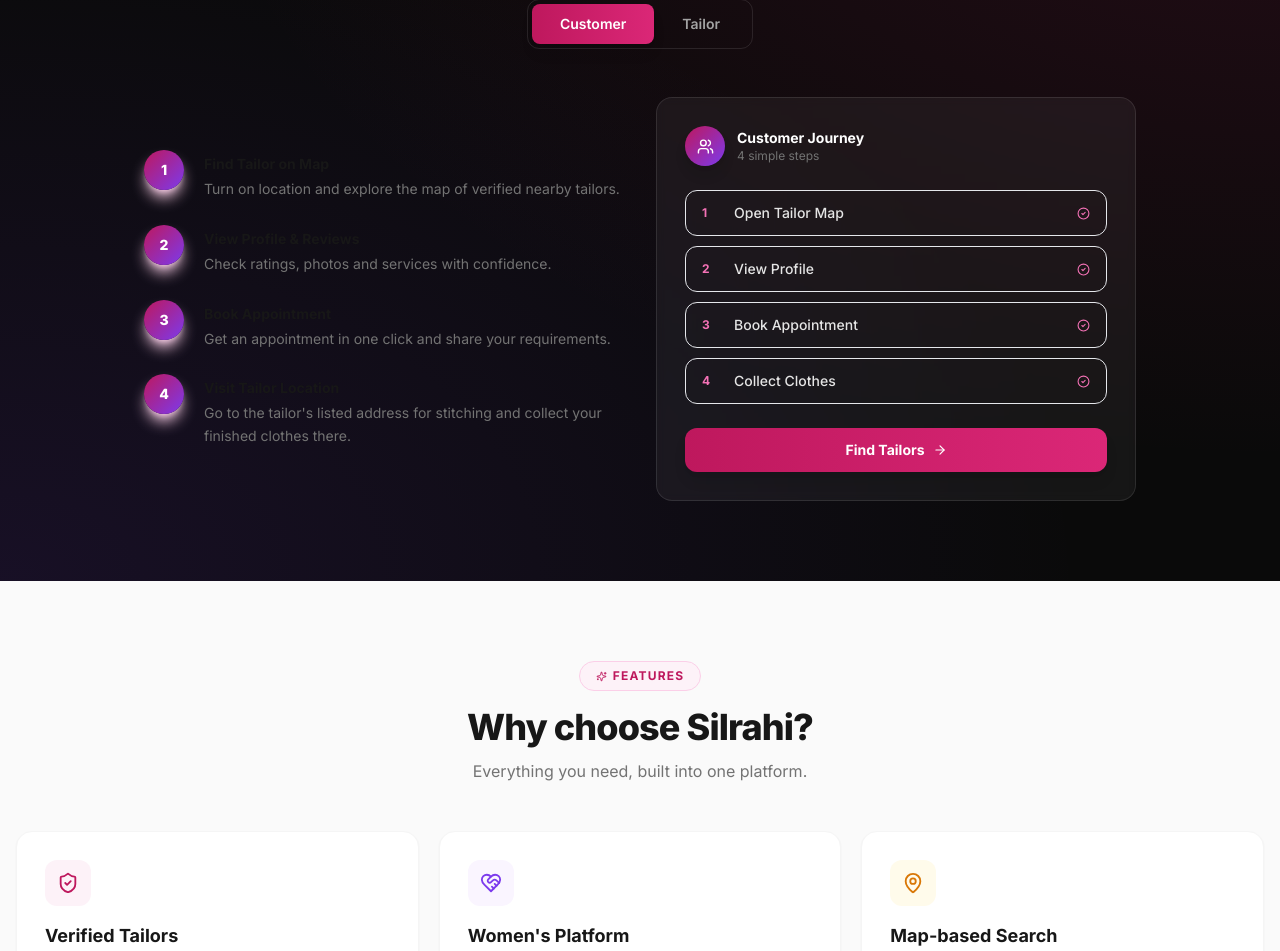
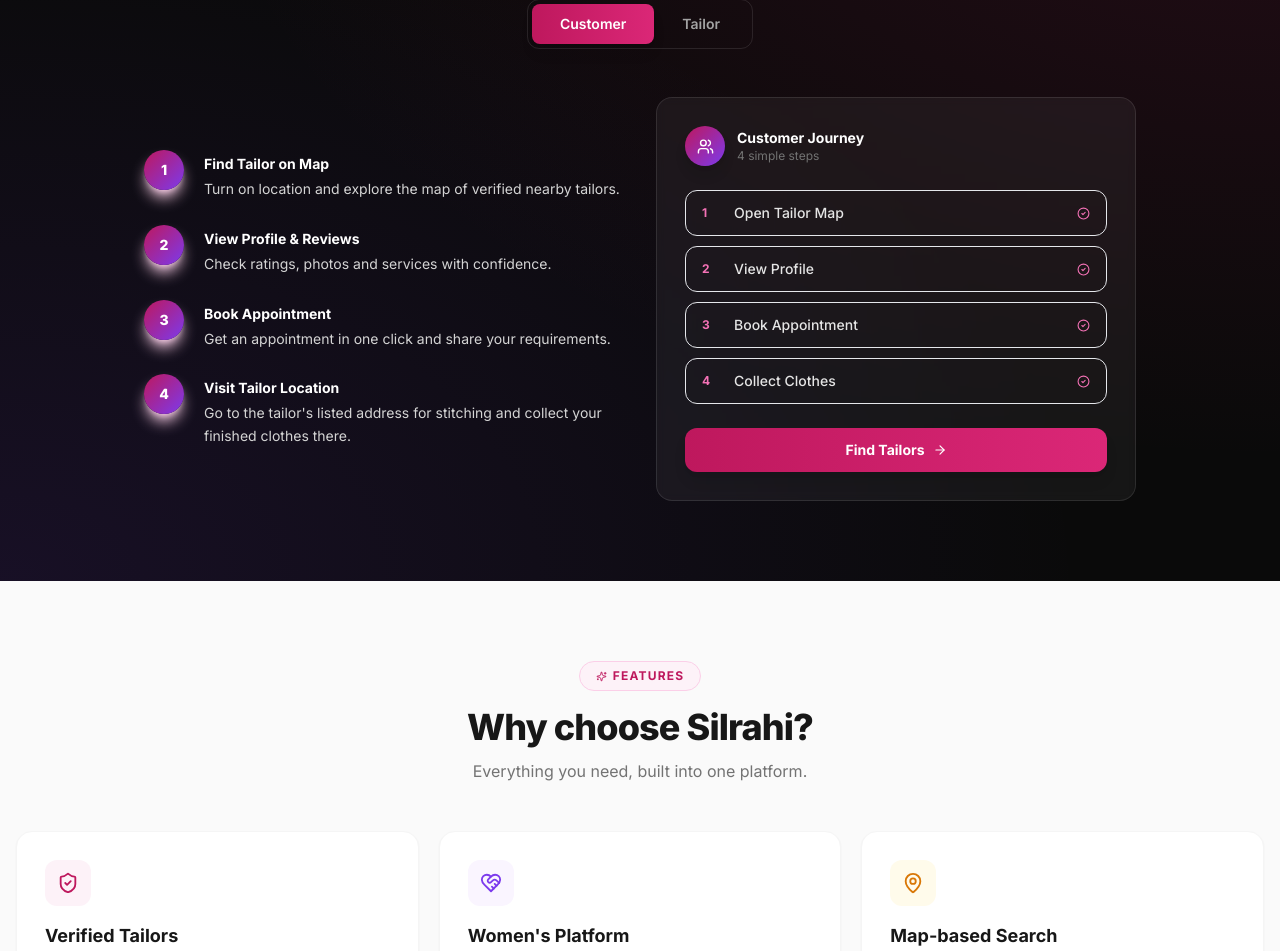
Before and after one commit to anshika-guleria/SilRahi, a React (Vite) app in the folder frontend/: page / in a window 1280 px wide. Shown: the part 1522-2473 px from the top of the page. Built offline with nearby package versions, Linux system fonts and the light colour scheme; no server answers.

Commit message:
Fix landing process text contrast

```diff
--- a/frontend/src/pages/Landing.jsx
+++ b/frontend/src/pages/Landing.jsx
@@ -134,8 +134,8 @@
         {n}
       </div>
       <div className="pt-1">
-        <h4 className="font-bold text-neutral-900 text-sm">{title}</h4>
-        <p className="text-sm text-neutral-500 mt-1 leading-relaxed">{text}</p>
+        <h4 className="font-bold text-white text-sm">{title}</h4>
+        <p className="text-sm text-neutral-300 mt-1 leading-relaxed">{text}</p>
       </div>
     </div>
   );
```
